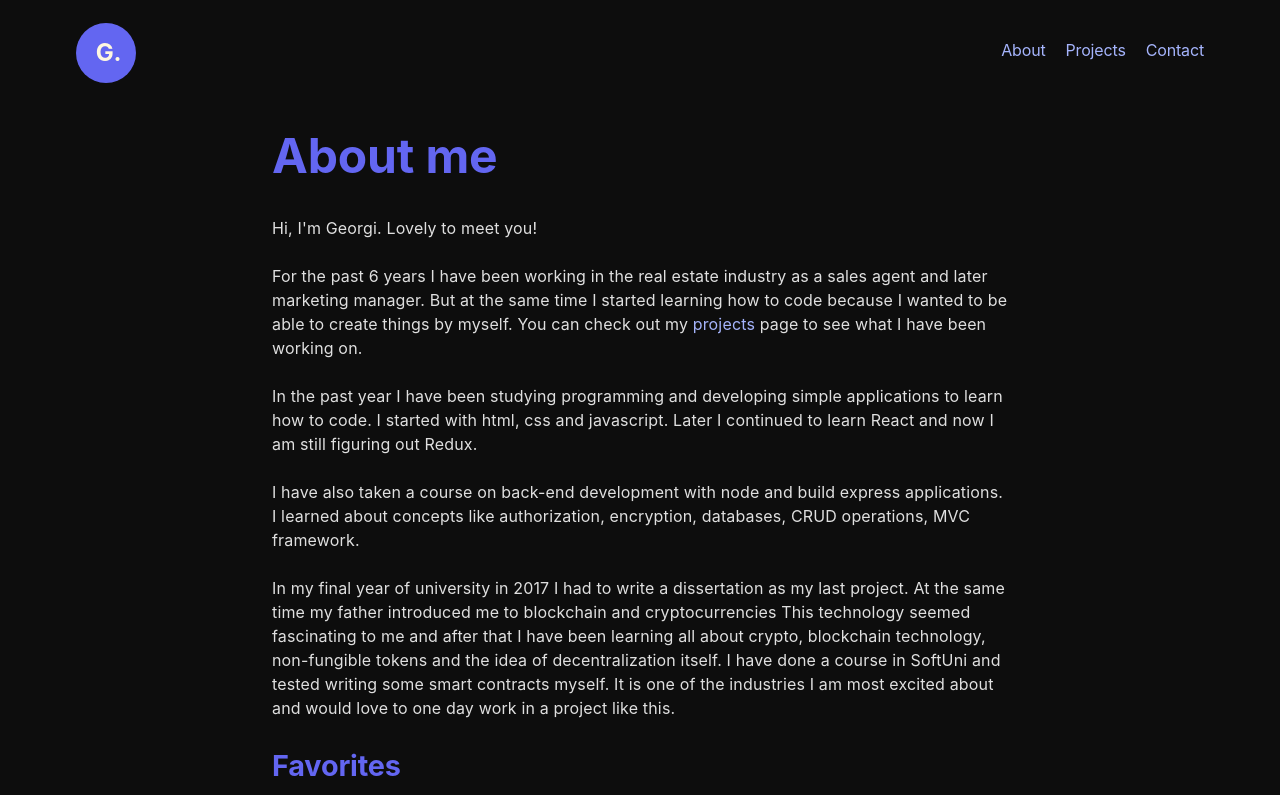
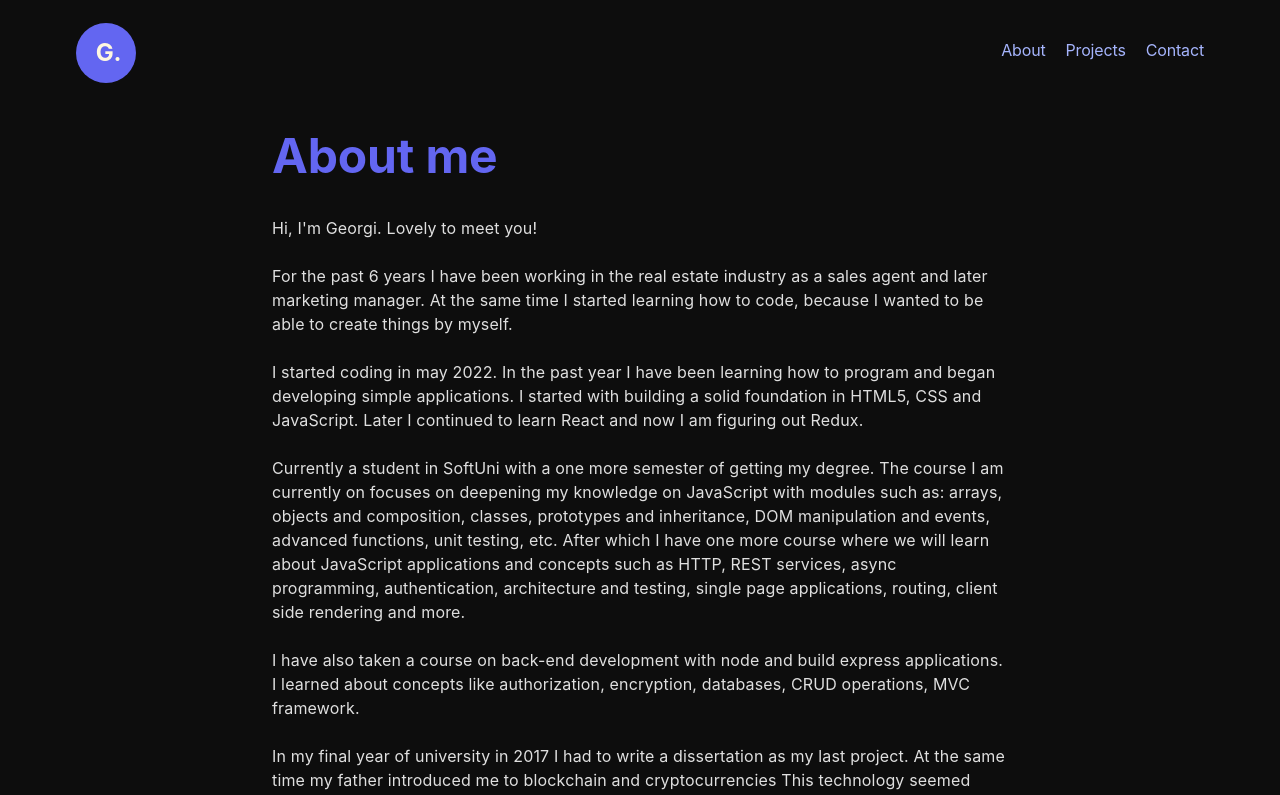
Before and after one commit to GeorgiNedyalkov/georginedyalkov.com, a React (Vite) app: page /about in a window 1280 px wide. Shown: the top 795 px of the page. Built offline with nearby package versions, Linux system fonts and the light colour scheme.

Commit message:
docs: add additional information about studing in Softuni

```diff
--- a/src/components/About/About.jsx
+++ b/src/components/About/About.jsx
@@ -140,20 +140,26 @@ const Excerpt = () => {
     <div>
       <p>
         For the past 6 years I have been working in the real estate industry as
-        a sales agent and later marketing manager. But at the same time I
-        started learning how to code because I wanted to be able to create
-        things by myself. You can check out my
-        <Link className="link" to={"/projects"}>
-          {" "}
-          projects{" "}
-        </Link>
-        page to see what I have been working on.
+        a sales agent and later marketing manager. At the same time I started
+        learning how to code, because I wanted to be able to create things by
+        myself.
       </p>
       <p>
-        In the past year I have been studying programming and developing simple
-        applications to learn how to code. I started with html, css and
-        javascript. Later I continued to learn React and now I am still figuring
-        out Redux.
+        I started coding in may 2022. In the past year I have been learning how
+        to program and began developing simple applications. I started with
+        building a solid foundation in HTML5, CSS and JavaScript. Later I
+        continued to learn React and now I am figuring out Redux.
+      </p>
+      <p>
+        Currently a student in SoftUni with a one more semester of getting my
+        degree. The course I am currently on focuses on deepening my knowledge
+        on JavaScript with modules such as: arrays, objects and composition,
+        classes, prototypes and inheritance, DOM manipulation and events,
+        advanced functions, unit testing, etc. After which I have one more
+        course where we will learn about JavaScript applications and concepts
+        such as HTTP, REST services, async programming, authentication,
+        architecture and testing, single page applications, routing, client side
+        rendering and more.
       </p>
       <p>
         I have also taken a course on back-end development with node and build
```
